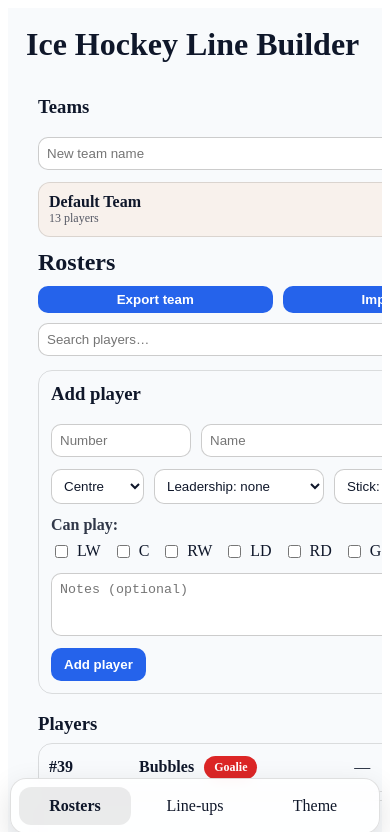
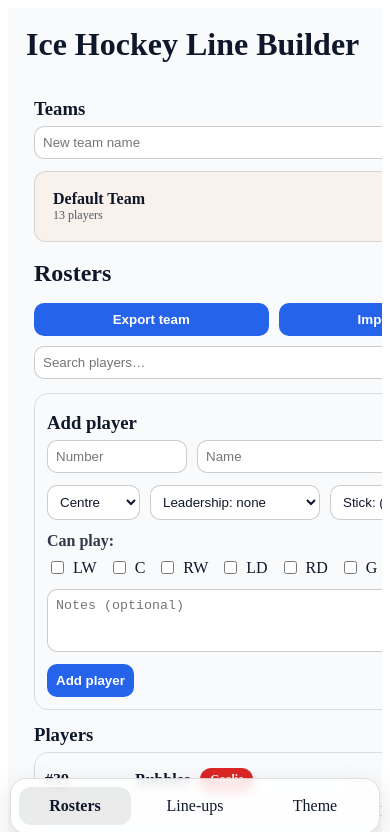
Before and after one commit to Newik83CZ/IceHockeyLineBuilder, a React (Vite) app: page / in a window 390 px wide. Shown: the top 832 px of the page. Built offline with nearby package versions, Linux system fonts and the light colour scheme.

Commit message:
Fixing for phone

```diff
--- a/src/index.css
+++ b/src/index.css
@@ -240,5 +240,34 @@ textarea:focus {
   }
 }
 
+@media (max-width: 800px) and (orientation: portrait) {
+  .rostersLayout {
+    display: grid !important;
+    grid-template-columns: 1fr !important;
+    max-width: 100vw !important;
+  }
+}
+@media (max-width: 800px) {
+  h2, h3 {
+    margin: 6px 0 !important;
+  }
+
+  .pageWrap {
+    padding: 8px !important;
+  }
+
+  .lineRow {
+    gap: 6px !important;
+  }
+
+  .forwardGrid,
+  .defenceGrid {
+    gap: 8px !important;
+  }
+
+  button {
+    padding: 8px !important;
+  }
+}
 
 }
--- a/src/pages/Lineups.jsx
+++ b/src/pages/Lineups.jsx
@@ -81,7 +81,6 @@ function DraggablePlayer({ id, label, sublabel, preferredPosition }) {
     <div ref={setNodeRef} style={style} {...listeners} {...attributes}>
       {/* ONE-LINE header row with auto-shrink text */}
       <div
-        ref={rowRef}
         style={{
           display: "flex",
           alignItems: "center",
@@ -93,9 +92,8 @@ function DraggablePlayer({ id, label, sublabel, preferredPosition }) {
       >
         {label?.leadership ? (
           <span
-            ref={badgeRef}
             style={{
-              fontSize: 11,
+              fontSize: 9,
               fontWeight: 900,
               padding: "2px 6px",
               borderRadius: 6,
@@ -109,15 +107,13 @@ function DraggablePlayer({ id, label, sublabel, preferredPosition }) {
         ) : null}
 
         <span
-          ref={textRef}
           style={{
             fontWeight: 800,
-            fontSize: textSize,
+            fontSize: "clamp(12px, 2.6vw, 18px)",
             lineHeight: 1.15,
-            display: "block",
             minWidth: 0,
             overflow: "hidden",
-            textOverflow: "clip",
+            textOverflow: "ellipsis",
             whiteSpace: "nowrap",
           }}
         >
@@ -126,7 +122,7 @@ function DraggablePlayer({ id, label, sublabel, preferredPosition }) {
       </div>
 
       {sublabel ? (
-        <div style={{ fontSize: 12, opacity: 0.75 }}>{sublabel}</div>
+        <div style={{ fontSize: "clamp(8px, 3vw, 18px)", opacity: 0.75 }}>{sublabel}</div>
       ) : null}
     </div>
   );
```
